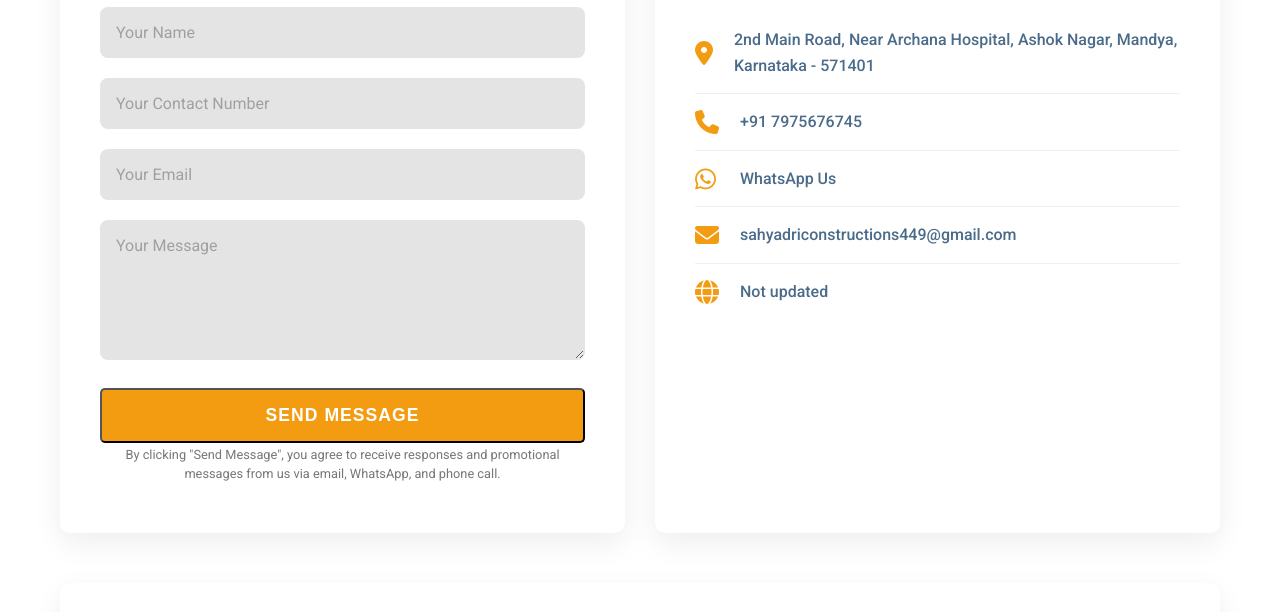
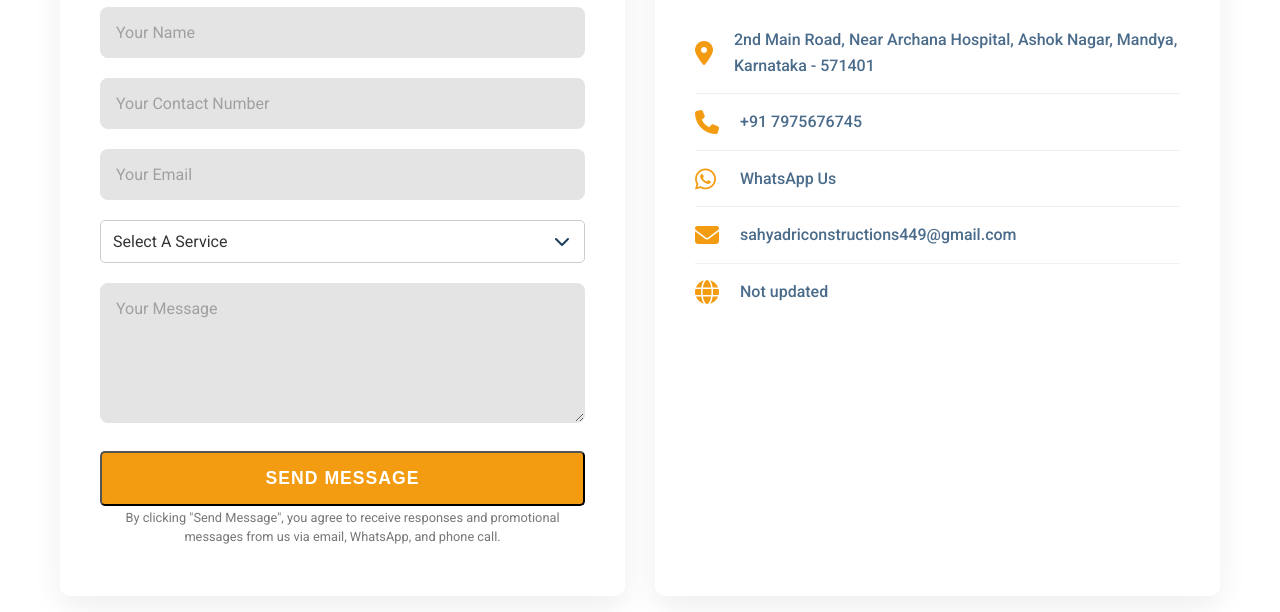
Before and after one commit to Nags-p/sahyadriconsanddev.site, a plain HTML site: page index.html in a window 1280 px wide. Shown: the part 5088-5700 px from the top of the page. Drawn offline with nearby package versions, Linux system fonts and the light colour scheme.

Commit message:
Add service selection dropdown to contact form and style it for better usability

```diff
--- a/index.html
+++ b/index.html
@@ -331,6 +331,23 @@
         <input type="email" name="entry.1908780249" placeholder="Your Email" required>
     </div>
     <div class="form-group">
+        <div class="select-wrapper">
+            <select
+                name="entry.158637489"  <!-- IMPORTANT: Use the new ID you just got! -->
+                required
+            >
+                <option value="" disabled selected>Select A Service</option>
+                <option value="Real Estate Development">Real Estate Development</option>
+                <option value="Material Contract">Material Contract</option>
+                <option value="2D Plan and 3D Elevations">2D Plan and 3D Elevations</option>
+                <option value="Architecture">Architecture</option>
+                <option value="Building Material Supply">Building Material Supply</option>
+                <option value="Interior Design">Interior Design</option>
+                <option value="Soil Testing">Soil Testing</option>
+            </select>
+        </div>
+    </div>
+    <div class="form-group">
         <textarea name="entry.396304883" placeholder="Your Message" required></textarea>
     </div>
     <button type="submit" class="btn">Send Message</button>
--- a/style.css
+++ b/style.css
@@ -746,6 +746,43 @@ section {
     margin-bottom: 20px;
 }
 
+/* Styling for the new Service Dropdown */
+.select-wrapper {
+    position: relative;
+    width: 100%;
+}
+
+/* Custom arrow for the dropdown */
+.select-wrapper::after {
+    content: '\f078'; /* Font Awesome down-chevron icon */
+    font-family: 'Font Awesome 6 Free';
+    font-weight: 900;
+    position: absolute;
+    top: 50%;
+    right: 15px;
+    transform: translateY(-50%);
+    pointer-events: none; /* Allows clicks to go through to the select box */
+    color: var(--primary-color);
+}
+
+.contact-form select {
+    /* Reset browser appearance */
+    -webkit-appearance: none;
+    -moz-appearance: none;
+    appearance: none;
+
+    /* Match other form fields */
+    width: 100%;
+    padding: 12px;
+    border: 1px solid #ccc;
+    border-radius: 5px;
+    background-color: var(--white-color);
+    font-family: 'Roboto', sans-serif;
+    font-size: 1rem;
+    color: var(--text-color);
+    cursor: pointer;
+}
+
 
 /* --- The "Send Message" Button --- */
 .contact-form .btn {
@@ -1054,6 +1091,22 @@ input[type=number] {
 
 
 
+
+
+
+
+
+
+
+
+
+
+
+
+
+
+
+
 /* =================================== */
 /* Single Project Page (Final Version) */
 /* =================================== */
```
Also changed, not shown: main.js (+0 -33 lines).
